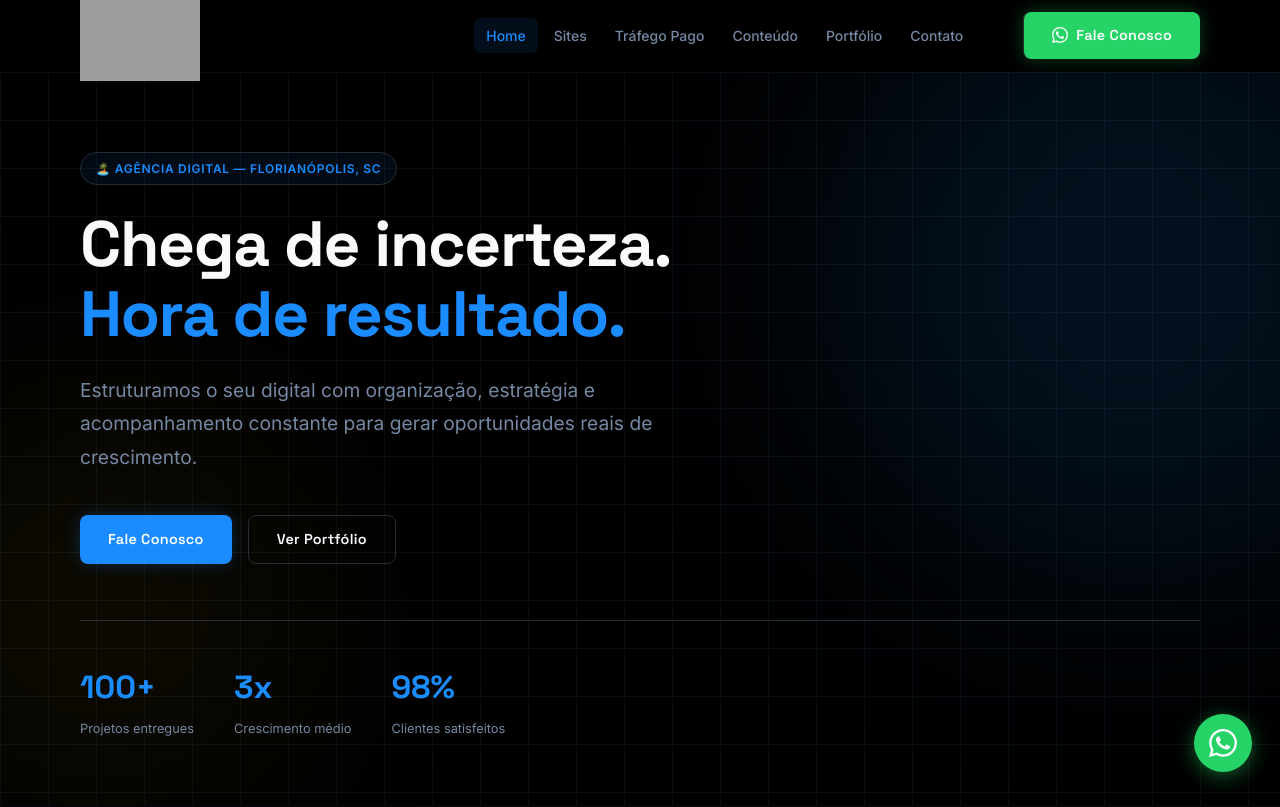
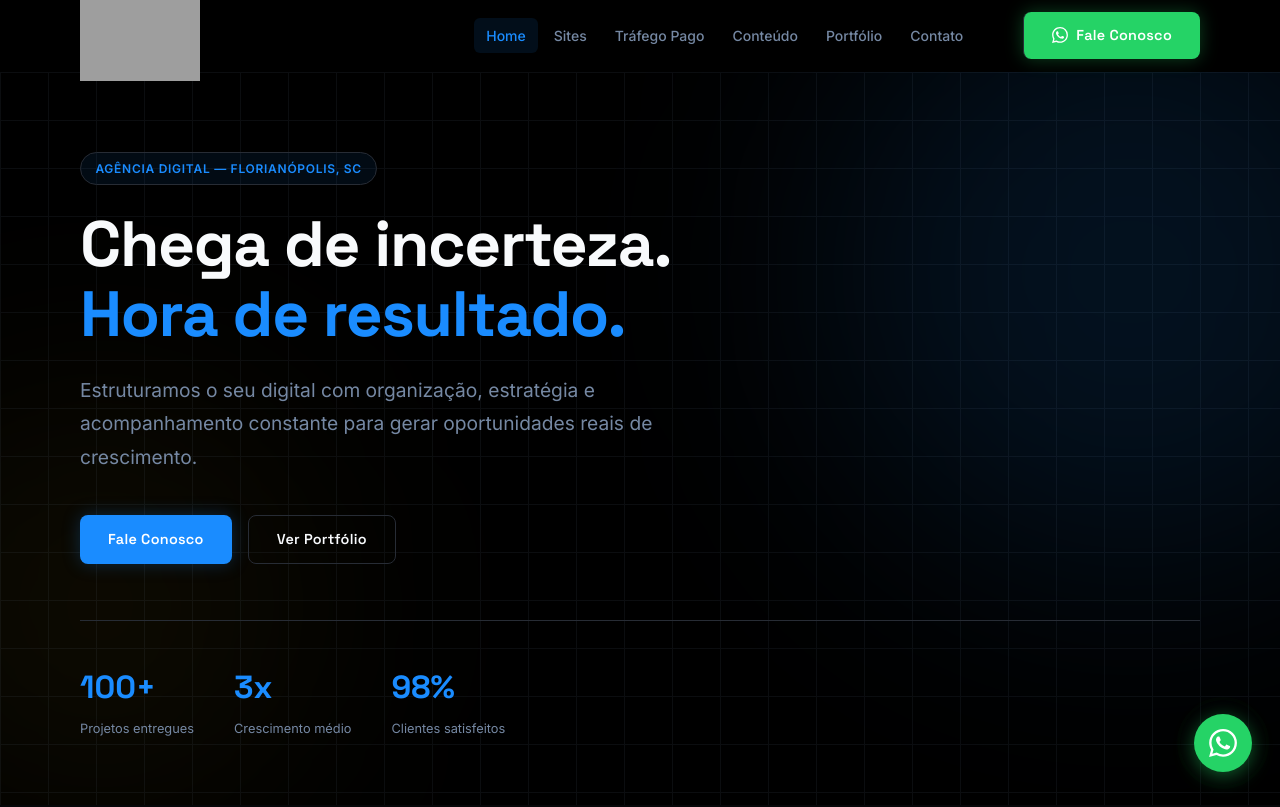
Before and after one commit to Natanas19/digitalIsland, a React (Vite) app: page / in a window 1280 px wide. Shown: the top 807 px of the page. Built offline with nearby package versions, Linux system fonts and the light colour scheme; grey boxes are pictures that could not be loaded.

Commit message:
texto alterado

```diff
--- a/src/pages/Home/Home.jsx
+++ b/src/pages/Home/Home.jsx
@@ -38,7 +38,7 @@ function HeroSection() {
 
       <div className="container hero__content">
         <span className="badge animate-fade-up">
-          🏝️ Agência Digital — Florianópolis, SC
+          Agência Digital — Florianópolis, SC
         </span>
 
         <h1 className="hero__title animate-fade-up delay-1">
```
